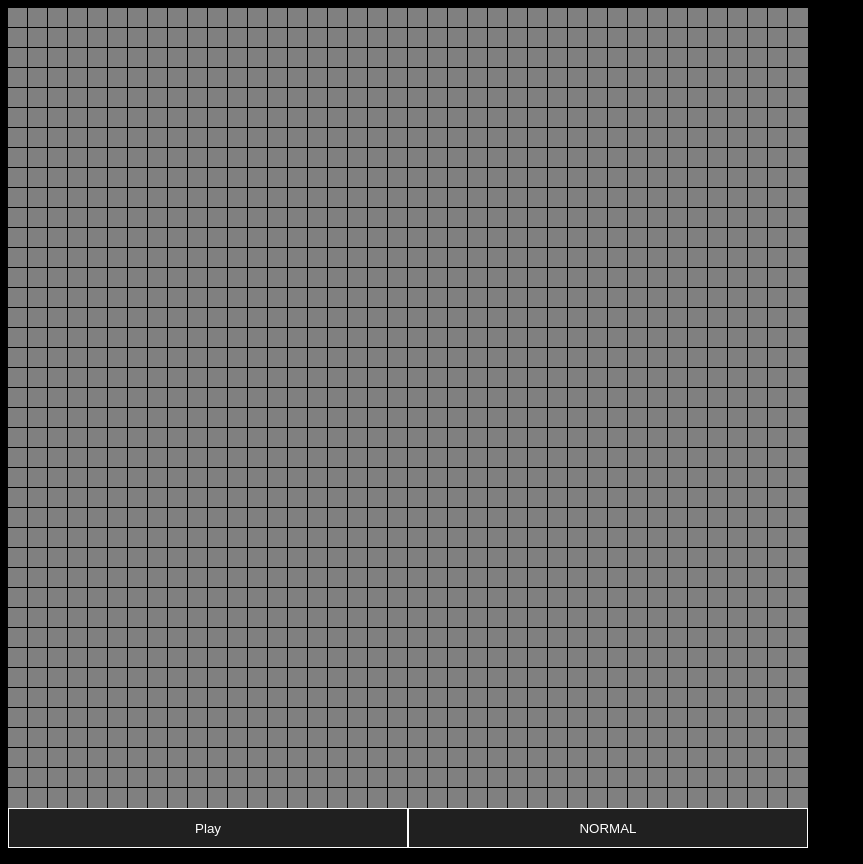
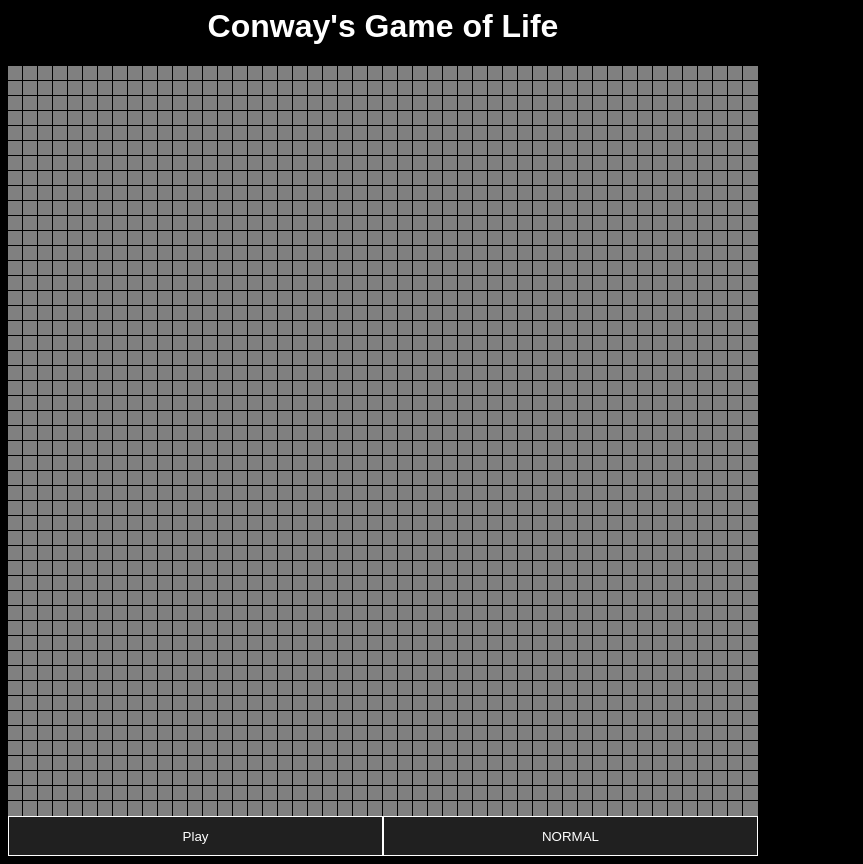
Before and after one commit to eric-skaftason/conway-life-inline, a website: page src/index.html in a window 1280 px wide. Shown: the whole page, without its empty margins (0-863 px from the left). Drawn offline with Linux system fonts and the light colour scheme.

Commit message:
add heading, adjust dimensions

```diff
--- a/src/index.html
+++ b/src/index.html
@@ -1,5 +1,5 @@
 <body>
-    <h1></h1>
+    <h1>Conway's Game of Life</h1>
 
     <div class="demo_container">
         <div class="board"></div>
@@ -10,15 +10,19 @@
     </div>
 
     <style>
+        h1 {
+            text-align: center;
+        }
+
         body {
             background: black; color: white; font-family: sans-serif;
-            width: 800px;
+            width: 750px;
         }
 
         .board {
             display: grid;
-            grid-template-rows: repeat(40, 20px);
-            grid-template-columns: repeat(40, 20px);
+            grid-template-rows: repeat(50, 15px);
+            grid-template-columns: repeat(50, 15px);
         }
 
         .row {
@@ -74,7 +78,7 @@
 
         let speed = SPEEDS[2];
 
-        const ROWS = 40, COLS = 40;
+        const ROWS = 50, COLS = 50;
 
         // 0 - off, 1 - on
         const matrix = Array.from({length: ROWS * COLS}, () => ({current: 0, next: null}));
```
Also changed, not shown: dist/index.html, dist/uri.txt.
